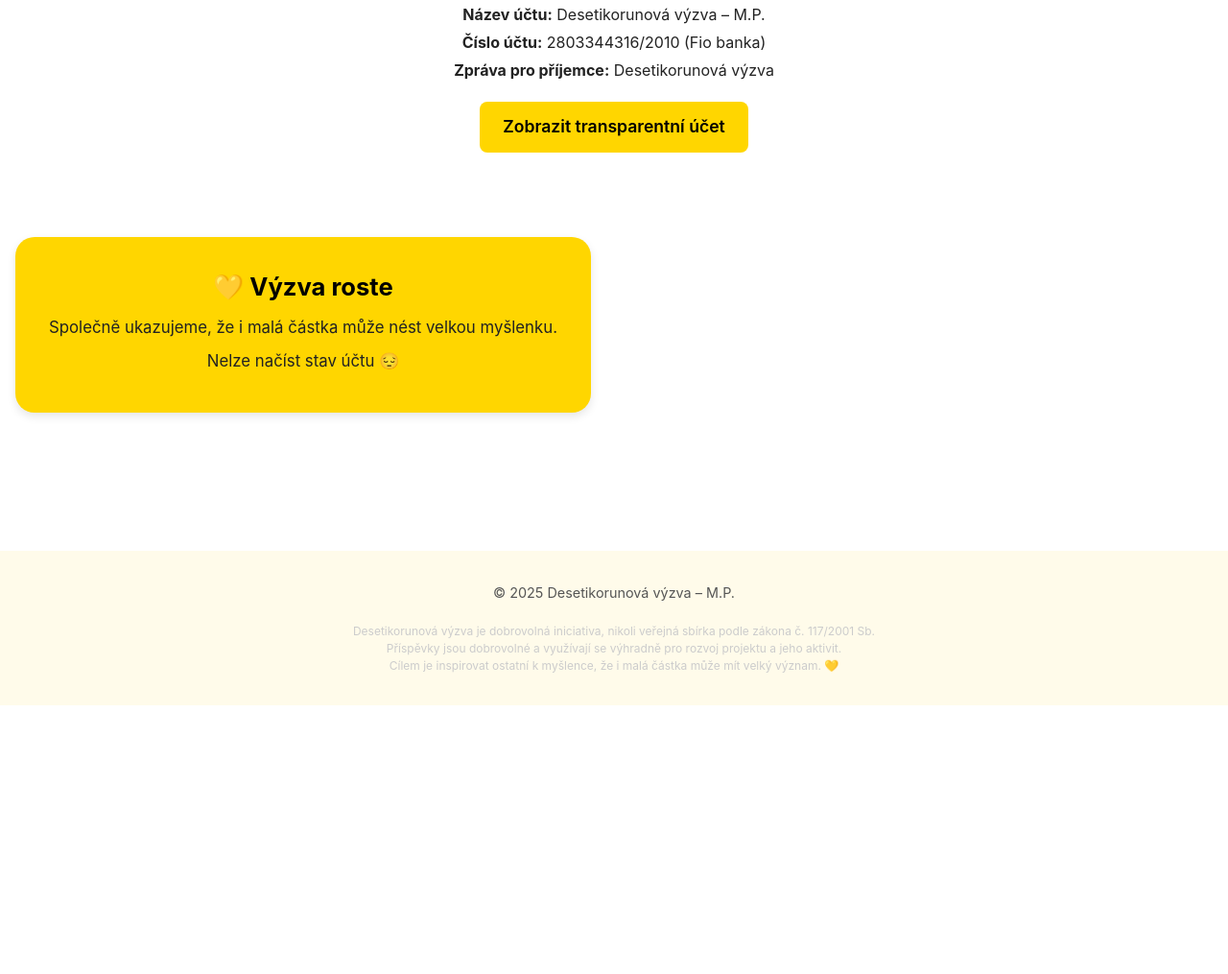
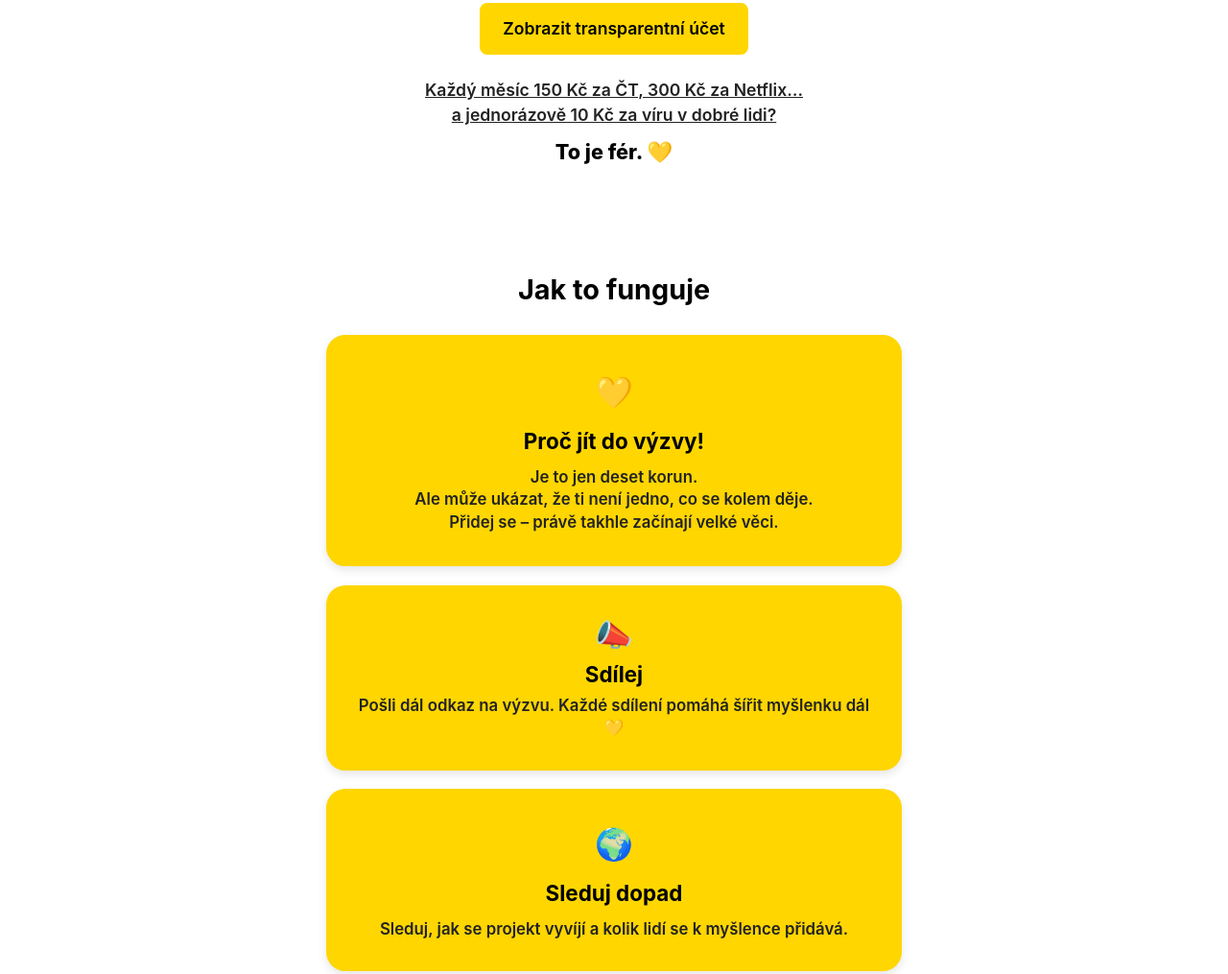
Before and after one commit to pi5kot-gif/desetikorunovavyzva, a plain HTML site: page index.html in a window 1280 px wide. Shown: the part 2924-3939 px from the top of the page at 96% size. Before the commit the page ends 3659 px from the top, so only its background shows below. Drawn offline with Linux system fonts and the light colour scheme; no server answers.

Commit message:
Update index.html

```diff
--- a/index.html
+++ b/index.html
@@ -59,6 +59,8 @@
       color: #222;
     }
 
+    h1, h2, h3 { color: #000; }
+
     .impact-image {
       text-align: center;
       margin: 3rem 0 2rem 0;
@@ -70,8 +72,6 @@
       border-radius: 14px;
       box-shadow: 0 6px 16px rgba(0,0,0,0.15);
     }
-
-    h1, h2, h3 { color: #000; }
 
     .yellow-box {
       background: #fff7c2;
@@ -92,6 +92,20 @@
     }
 
     .qr-click:hover { transform: scale(1.03); transition: transform 0.2s ease; }
+
+    .btn {
+      display: inline-block;
+      background: #ffd600;
+      color: #000;
+      padding: 0.8rem 1.5rem;
+      border-radius: 8px;
+      text-decoration: none;
+      font-weight: 600;
+      margin-top: 1rem;
+      transition: background 0.3s ease;
+    }
+
+    .btn:hover { background: #ffcc00; }
 
     footer {
       margin-top: 4rem;
@@ -152,30 +166,17 @@
       height: auto;
     }
 
-    #qrModal .modal-content p { text-align: center; }
+    #qrModal .modal-content p {
+      text-align: center;
+    }
+
+    .account p { margin: 0.3rem 0; }
 
     .note { margin: 1rem 0; font-size: 1rem; color: #333; }
-
-    .btn {
-      display: inline-block;
-      background: #ffd600;
-      color: #000;
-      padding: 0.8rem 1.5rem;
-      border-radius: 8px;
-      text-decoration: none;
-      font-weight: 600;
-      margin-top: 1rem;
-      transition: background 0.3s ease;
-    }
-
-    .btn:hover { background: #ffcc00; }
-
-    .account p { margin: 0.3rem 0; }
 
     .progress-section { margin: 3rem 0; }
 
     .progress-section p { margin: 0.5rem 0; }
-
   </style>
 </head>
 
@@ -211,15 +212,10 @@
 
     <!-- 💬 TEXT DOPAD -->
     <section class="impact-text">
-      <p>Každý den utratíme deset korun, ani si toho nevšimneme.
-      Ale co kdyby tentokrát těch deset korun znamenalo něco víc?</p>
-      <p><strong>Desetikorunová výzva</strong> je jednoduchá myšlenka – ukázat, že i malá částka může mít sílu spojovat a inspirovat.
-      Nejde o sbírku ani o platbu za produkt. Je to symbolické vyjádření účasti a víry v to, že i drobnosti můžou změnit svět.</p>
-      <p>Všechny příspěvky jsou na <strong>transparentním účtu Fio banky</strong>, kde můžeš sledovat, jak výzva roste.
-      Až přijde čas, promění se v něco skutečného – projekt, který bude dál rozvíjet myšlenku, že i malý krok může mít velký dopad.</p>
+      <p>Každá koruna se počítá. Dary z Desetikorunové výzvy zůstávají bezpečně na transparentním účtu, dokud nevznikne dostatečná částka na skutečnou pomoc.
+      Na všem pečlivě pracuje tým lidí, který dohlíží na to, aby prostředky šly tam, kde budou mít největší smysl – přímo k lidem, kteří je potřebují nejvíc.</p>
     </section>
 
-    <!-- 💛 QR sekce -->
     <section class="donate">
       <h2>Přidej se k myšlence 💛</h2>
       <p class="donate-desc">
@@ -250,9 +246,47 @@
       <a href="https://ib.fio.cz/ib/transparent?a=2803344316" target="_blank" class="btn">
         Zobrazit transparentní účet
       </a>
+
+      <div style="margin-top:1.5em;margin-bottom:1em;text-align:center;line-height:1.5">
+        <p style="font-weight:600;text-decoration:underline;font-size:1.1rem;color:#222;margin:0">
+          Každý měsíc 150 Kč za ČT, 300 Kč za Netflix…<br>a jednorázově 10 Kč za víru v dobré lidi?
+        </p>
+        <p style="font-size:1.35rem;font-weight:800;color:#000;margin-top:.4em">To je fér. 💛</p>
+      </div>
     </section>
 
-    <!-- 📈 Výzva roste -->
+    <section class="steps">
+      <h2>Jak to funguje</h2>
+
+      <div class="step">
+        <div class="btn large yellow-box">
+          <div class="icon">💛</div>
+          <h3>Proč jít do výzvy!</h3>
+          <p>
+            Je to jen deset korun.<br>
+            Ale může ukázat, že ti není jedno, co se kolem děje.<br>
+            Přidej se – právě takhle začínají velké věci.
+          </p>
+        </div>
+      </div>
+
+      <div class="step">
+        <button class="btn large" id="shareButton">
+          <div class="icon">📣</div>
+          <h3>Sdílej</h3>
+          <p>Pošli dál odkaz na výzvu. Každé sdílení pomáhá šířit myšlenku dál 💛</p>
+        </button>
+      </div>
+
+      <div class="step">
+        <a href="dopad.html" class="btn large link">
+          <div class="icon">🌍</div>
+          <h3>Sleduj dopad</h3>
+          <p>Sleduj, jak se projekt vyvíjí a kolik lidí se k myšlence přidává.</p>
+        </a>
+      </div>
+    </section>
+
     <section class="progress-section">
       <h2>💛 Výzva roste</h2>
       <p>Společně ukazujeme, že i malá částka může nést velkou myšlenku.</p>
@@ -269,7 +303,6 @@
     </p>
   </footer>
 
-  <!-- Modal QR -->
   <div class="modal" id="qrModal">
     <div class="modal-content">
       <span class="close" id="closeModal">&times;</span>
```
